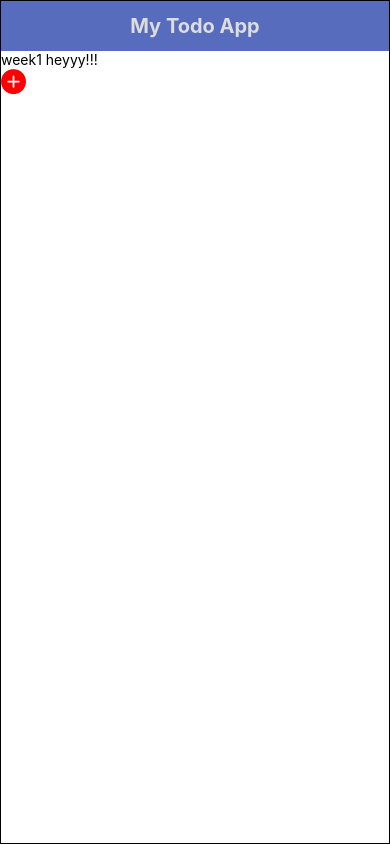
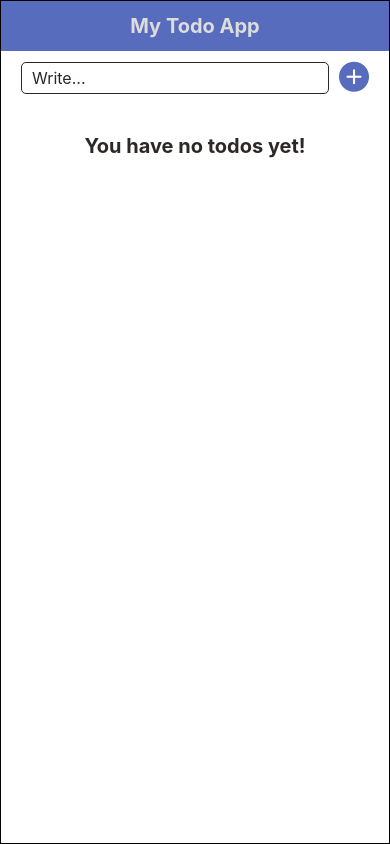
Before and after one commit to Payhayal/ReactNative-TodoApp, a React Native app: screen / in a window 390 px wide. Built offline with nearby package versions, Linux system fonts and the light colour scheme.

Commit message:
input completed

```diff
--- a/App.js
+++ b/App.js
@@ -1,20 +1,70 @@
-import {View, Text, SafeAreaView, StyleSheet} from 'react-native';
-import React from 'react';
+import {
+  View,
+  Text,
+  SafeAreaView,
+  StyleSheet,
+  Alert,
+  ScrollView,
+} from 'react-native';
+import React, {useState} from 'react';
 import Header from './src/components/header';
-import styles from './src/components/header/style';
 import generalStyles from './src/utils/generalStyles';
-import Icon from 'react-native-vector-icons/dist/AntDesign';
+import Input from './src/components/input';
+import {colors} from './src/utils/constants';
 
 const App = () => {
+  const [text, setText] = useState('');
+  const [todos, setTodos] = useState([]);
+
+  const addTodo = () => {
+    const newTodo = {
+      id: String(new Date().getTime()),
+      text: text,
+      date: new Date(),
+      completed: false,
+    };
+    setTodos([...todos, newTodo]);
+    setText('');
+  };
+
   return (
-    <SafeAreaView style={generalStyles.flex1}>
+    <SafeAreaView style={[generalStyles.flex1, generalStyles.bgWhite]}>
       <Header title="My Todo App" />
-      <View>
-        <Text>week1 heyyy!!!</Text>
-        <Icon name="pluscircle" size={25} color="red" />
+      <Input
+        value={text}
+        onChangeText={text => setText(text)}
+        placeholder="Write..."
+        hasIcon
+        onIconPress={addTodo}
+      />
+      <View style={styles.todosWrapper}>
+        {todos.length === 0 ? (
+          <Text style={styles.emptyText}>You have no todos yet!</Text>
+        ) : (
+          <ScrollView>
+            <Text>ddfdfd</Text>
+          </ScrollView>
+        )}
       </View>
     </SafeAreaView>
   );
 };
 
+const styles = StyleSheet.create({
+  todosWrapper: {
+    flex: 1,
+    marginHorizontal: 20,
+    marginVertical: 30,
+  },
+  emptyText: {
+    textAlign: 'center',
+    fontSize: 20,
+    fontWeight: 'bold',
+    color: colors.textPrimary,
+  },
+  scrollView: {
+    flexGrow: 1,
+  },
+});
+
 export default App;
--- /dev/null
+++ b/src/components/input/index.js
@@ -0,0 +1,35 @@
+import {View, TextInput, TouchableOpacity} from 'react-native';
+import React from 'react';
+import styles from './style';
+import Icon from 'react-native-vector-icons/AntDesign';
+
+const Input = ({
+  placeholder = 'write somthing',
+  keyboardType = 'default',
+  multiline = false,
+  hasIcon = false,
+  iconName = 'pluscircle',
+  onIconPress = () => {},
+  value = '',
+  onChangeText = () => {},
+}) => {
+  return (
+    <View style={styles.wrapper}>
+      <TextInput
+        style={styles.input}
+        placeholder={placeholder}
+        keyboardType={keyboardType}
+        multiline={multiline}
+        value={value}
+        onChangeText={onChangeText}
+      />
+      {hasIcon && (
+        <TouchableOpacity onPress={onIconPress}>
+          <Icon name={iconName} style={styles.icon} />
+        </TouchableOpacity>
+      )}
+    </View>
+  );
+};
+
+export default Input;
--- /dev/null
+++ b/src/components/input/style.js
@@ -0,0 +1,28 @@
+import {StyleSheet} from 'react-native';
+import {colors} from '../../utils/constants';
+
+const styles = StyleSheet.create({
+  wrapper: {
+    marginHorizontal: 20,
+    marginVertical: 10,
+    flexDirection: 'row',
+    alignItems: 'center',
+  },
+  input: {
+    borderWidth: 1,
+    borderColor: colors.textPrimary,
+    paddingHorizontal: 10,
+    paddingVertical: 5,
+    borderRadius: 5,
+    color: colors.textPrimary,
+    fontSize: 16,
+    flex: 1,
+  },
+  icon: {
+    fontSize: 30,
+    color: colors.bgPrimary,
+    marginLeft: 10,
+  },
+});
+
+export default styles;
--- a/src/utils/constants.js
+++ b/src/utils/constants.js
@@ -2,4 +2,5 @@
   bgPrimary: '#576CBC',
   textPrimary: '#2D2727',
   textSecondary: '#DDDDDD',
+  white: '#fff',
 };
--- a/src/utils/generalStyles.js
+++ b/src/utils/generalStyles.js
@@ -1,10 +1,14 @@
 import {StyleSheet} from 'react-native';
+import {colors} from './constants';
 
 const generalStyles = StyleSheet.create({
   flex1: {
     flex: 1,
     borderWidth: 1,
   },
+  bgWhite: {
+    backgroundColor: colors.white,
+  },
 });
 
 export default generalStyles;
```
